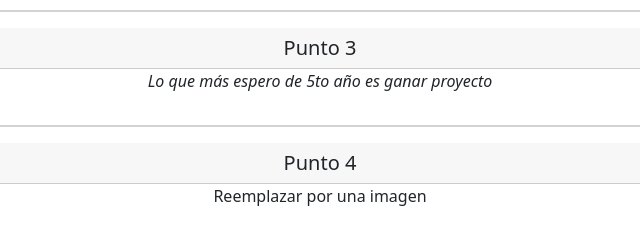
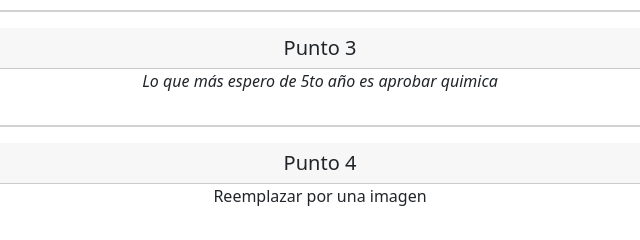
Before and after one commit to LucasRehmann/GitActividad, a plain HTML site: page index.html in a window 1280 px wide. Shown: the part 668-908 px from the top of the page, 320-960 px from the left. Drawn offline with nearby package versions, Linux system fonts and the light colour scheme.

Commit message:
punto 3B new

```diff
--- a/index.html
+++ b/index.html
@@ -97,7 +97,7 @@
       <div class="card">
             <div class="card-body">
             <h5 class="card-header">Punto 3</h5>
-            <p><i>Lo que más espero de 5to año es ganar proyecto</i></p>
+            <p><i>Lo que más espero de 5to año es aprobar quimica</i></p>
             </div>
       </div>
       <div class="card">
```
